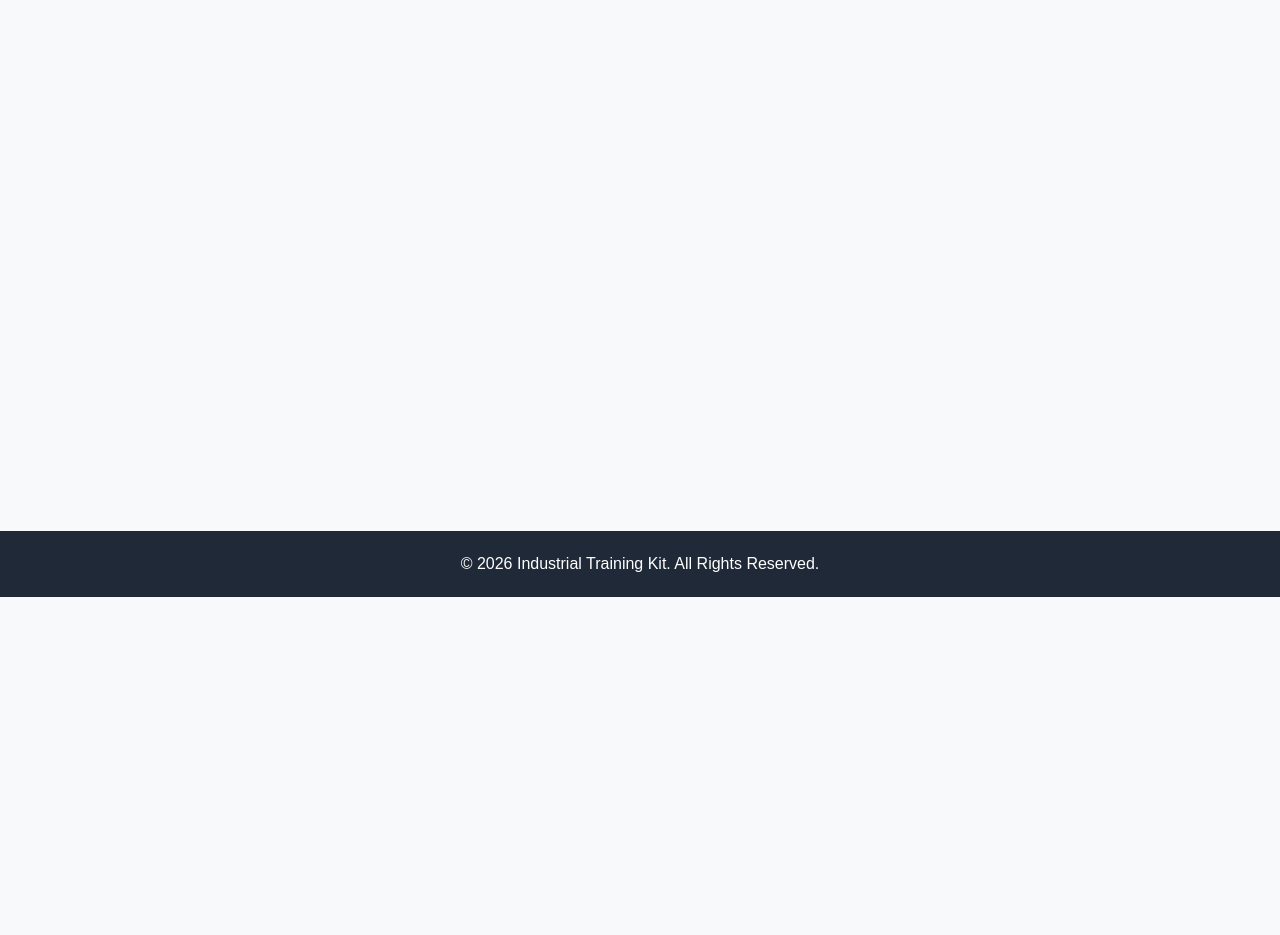
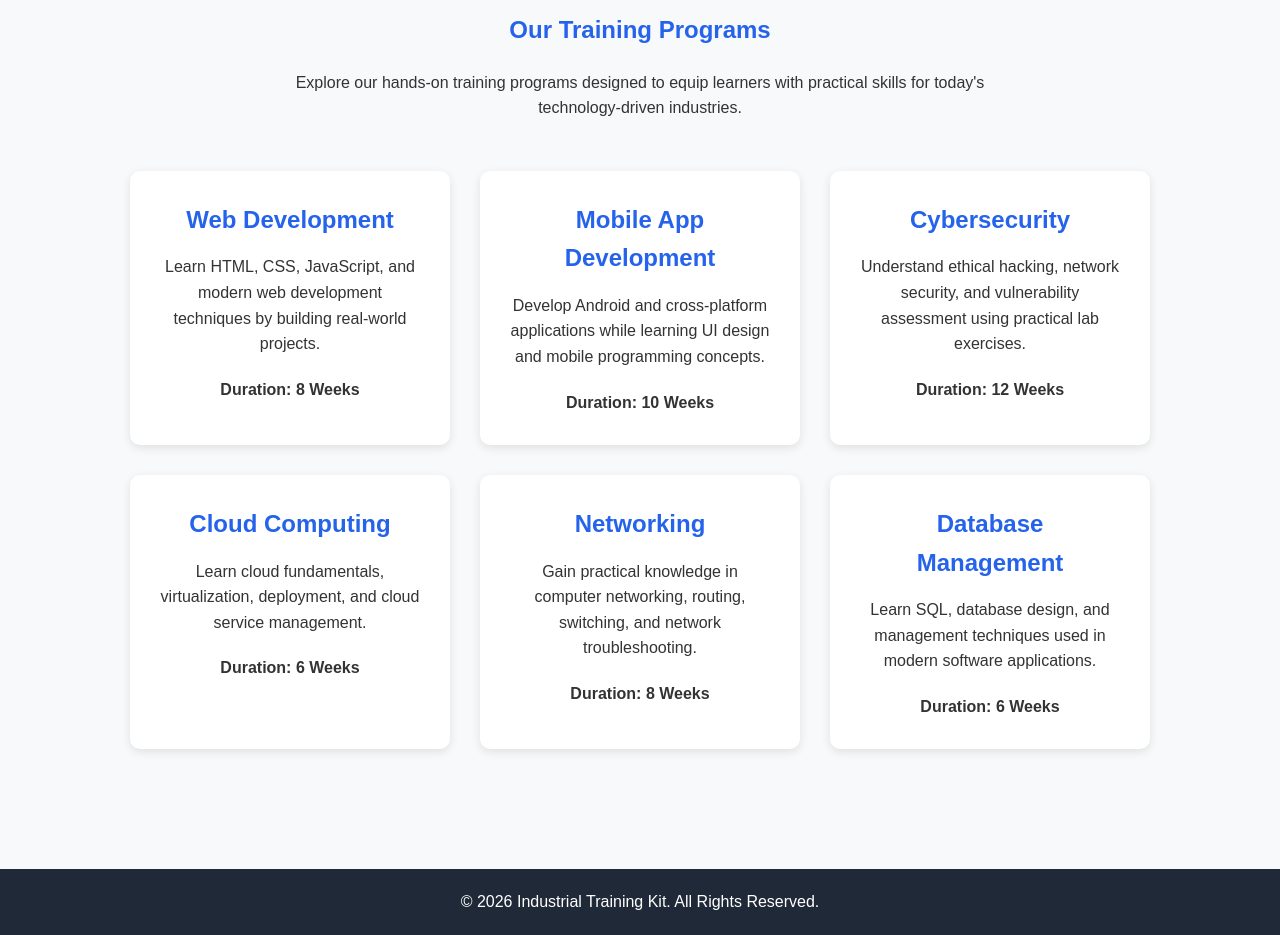
Before and after one commit to Cedric-Raichand/Decode_Labs-Full-Stack-Project-1, a plain HTML site: page services.html in a window 1280 px wide. Shown: the part 187-1122 px from the top of the page. Before the commit the page ends 800 px from the top, so only its background shows below. Drawn offline with Linux system fonts and the light colour scheme.

Commit message:
feat: add services page

```diff
--- a/css/responsive.css
+++ b/css/responsive.css
@@ -25,4 +25,7 @@
     .mission-card {
     width: 100%;
     }
+    .service-card {
+    width: 100%;
 }
+}
--- a/css/style.css
+++ b/css/style.css
@@ -165,3 +165,53 @@ footer {
     color: #2563eb;
     margin-bottom: 15px;
 }
+/* Services Page */
+
+.services {
+    padding: 70px 20px;
+    text-align: center;
+}
+
+.services h1 {
+    color: #2563eb;
+    margin-bottom: 20px;
+}
+
+.services-intro {
+    max-width: 700px;
+    margin: auto;
+    margin-bottom: 50px;
+}
+
+.services-container {
+    display: flex;
+    flex-wrap: wrap;
+    justify-content: center;
+    gap: 30px;
+}
+
+.service-card {
+    width: 320px;
+    background: white;
+    padding: 30px;
+    border-radius: 10px;
+    box-shadow: 0 3px 10px rgba(0,0,0,.1);
+    transition: transform .3s ease;
+}
+
+.service-card:hover {
+    transform: translateY(-8px);
+}
+
+.service-card h2 {
+    color: #2563eb;
+    margin-bottom: 15px;
+}
+
+.service-card p {
+    margin-bottom: 20px;
+}
+
+.service-card span {
+    font-weight: bold;
+}
--- a/services.html
+++ b/services.html
@@ -26,8 +26,72 @@
 </header>
 
     <main>
-        <h1>Services Page</h1>
-    </main>
+    <section class="services">
+        <h1>Our Training Programs</h1>
+        <p class="services-intro">
+            Explore our hands-on training programs designed to equip learners
+            with practical skills for today's technology-driven industries.
+        </p>
+
+        <div class="services-container">
+
+            <div class="service-card">
+                <h2>Web Development</h2>
+                <p>
+                    Learn HTML, CSS, JavaScript, and modern web development
+                    techniques by building real-world projects.
+                </p>
+                <span>Duration: 8 Weeks</span>
+            </div>
+
+            <div class="service-card">
+                <h2>Mobile App Development</h2>
+                <p>
+                    Develop Android and cross-platform applications while
+                    learning UI design and mobile programming concepts.
+                </p>
+                <span>Duration: 10 Weeks</span>
+            </div>
+
+            <div class="service-card">
+                <h2>Cybersecurity</h2>
+                <p>
+                    Understand ethical hacking, network security, and
+                    vulnerability assessment using practical lab exercises.
+                </p>
+                <span>Duration: 12 Weeks</span>
+            </div>
+
+            <div class="service-card">
+                <h2>Cloud Computing</h2>
+                <p>
+                    Learn cloud fundamentals, virtualization, deployment,
+                    and cloud service management.
+                </p>
+                <span>Duration: 6 Weeks</span>
+            </div>
+
+            <div class="service-card">
+                <h2>Networking</h2>
+                <p>
+                    Gain practical knowledge in computer networking,
+                    routing, switching, and network troubleshooting.
+                </p>
+                <span>Duration: 8 Weeks</span>
+            </div>
+
+            <div class="service-card">
+                <h2>Database Management</h2>
+                <p>
+                    Learn SQL, database design, and management techniques
+                    used in modern software applications.
+                </p>
+                <span>Duration: 6 Weeks</span>
+            </div>
+
+        </div>
+    </section>
+</main>
 
     <footer>
     <p>&copy; 2026 Industrial Training Kit. All Rights Reserved.</p>
```
